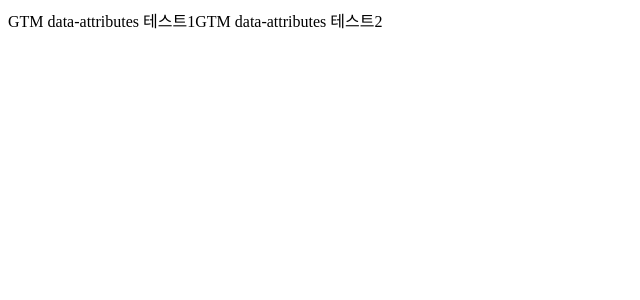
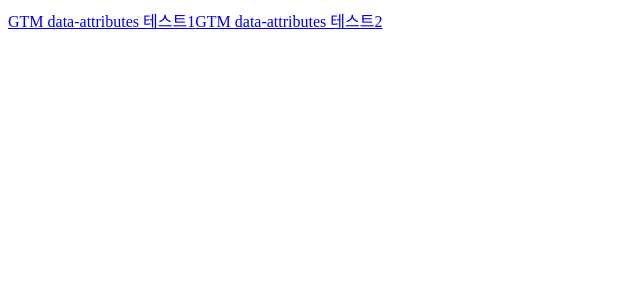
Before and after one commit to kibaek-kimm/nextjs-gtm-test, a Next.js app: page / in a window 1280 px wide. Shown: the top 300 px of the page, without its empty margins (0-640 px from the left). Built offline with nearby package versions, Linux system fonts and the light colour scheme.

Commit message:
add href

```diff
--- a/pages/index.js
+++ b/pages/index.js
@@ -8,8 +8,8 @@
       </Head>
 
       <main>
-        <a data-test="테스트버튼1">GTM data-attributes 테스트1</a>
-        <a data-test="테스트버튼2">GTM data-attributes 테스트2</a>
+        <a href="#" data-test="테스트버튼1">GTM data-attributes 테스트1</a>
+        <a href="#" data-test="테스트버튼2">GTM data-attributes 테스트2</a>
       </main>
     </div>
   )
```
